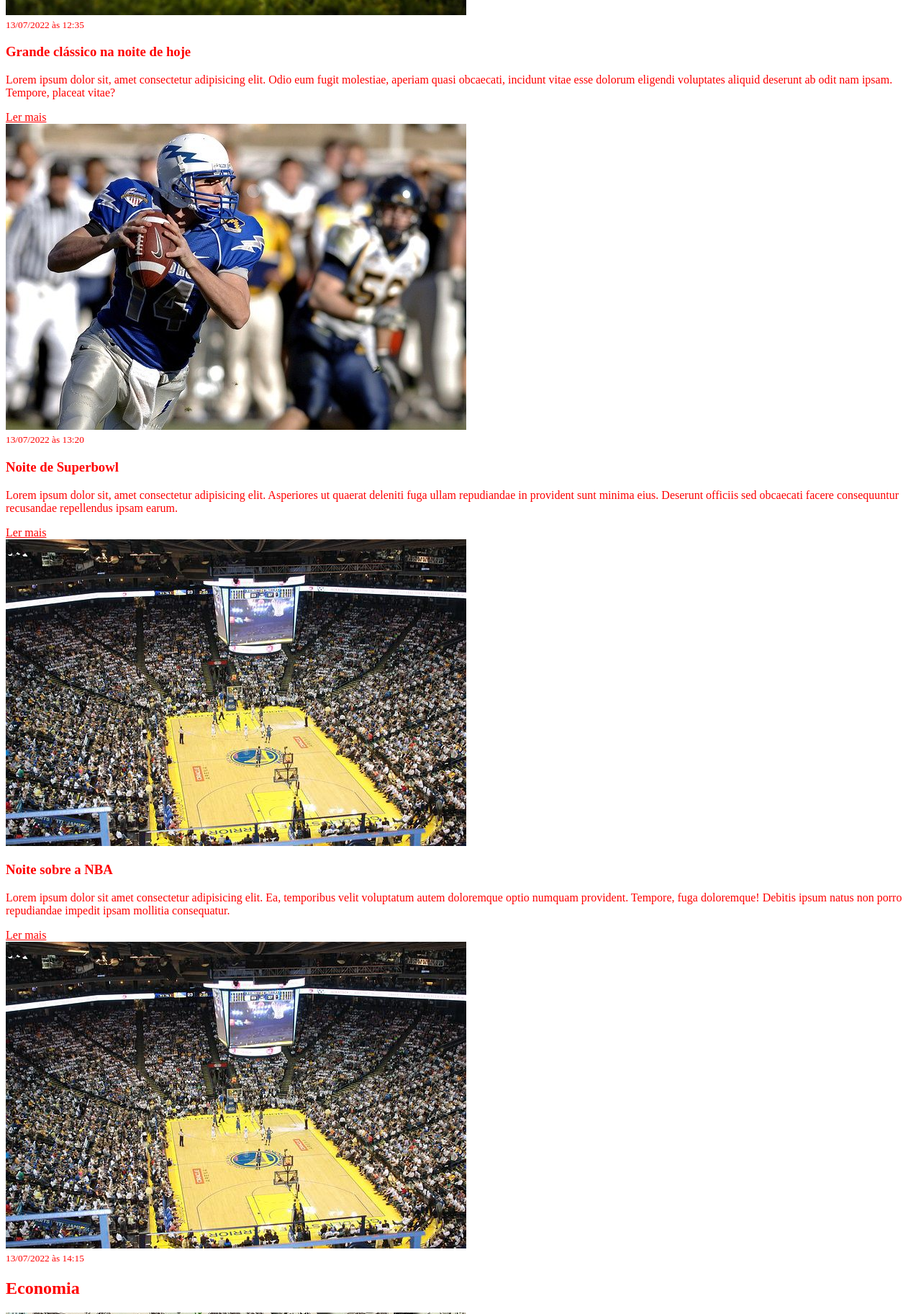
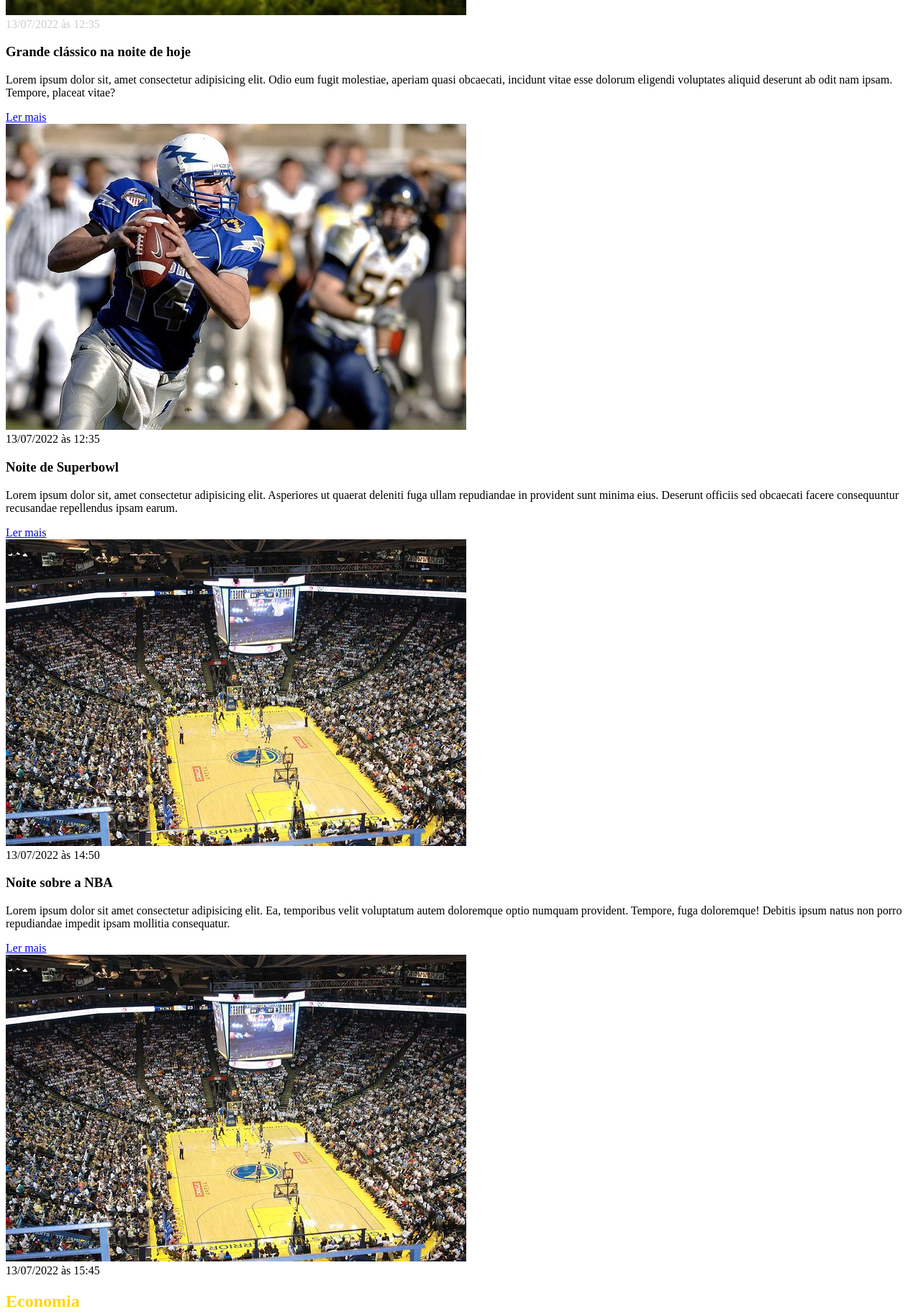
Before and after one commit to gaji-gabriel-yukio/Modulo_de_CSS, a plain HTML site: page index.html in a window 1280 px wide. Shown: the part 606-2431 px from the top of the page at 72% size. Drawn offline with Linux system fonts and the light colour scheme.

Commit message:
revisando conteudo de seletores

```diff
--- a/index.html
+++ b/index.html
@@ -13,12 +13,10 @@
         <li>Economia</li>
     </ul>
     <hr/>
-
+    <section id="Esportes">
     <h2>Esportes</h2>
     <img src="./imagens/futebol.jpg" alt="Bola de Futebol">
-    <br><small>
-        13/07/2022 às 12:35
-    </small>
+    <br><time datetime="13/07/2022 às 12:35" class="criação-data">13/07/2022 às 12:35</time>
 
     <h3>Grande clássico na noite de hoje</h3>
     <p>
@@ -26,9 +24,7 @@
     </p>
     <a href="./index.html">Ler mais</a>
     <br><img src="./imagens/futebol-americano.jpg" alt="Jogador de futebol americano">
-    <br><small>
-        13/07/2022 às 13:20
-    </small>
+    <br><time datetime="13/07/2022 às 13:20">13/07/2022 às 12:35</time>
 
     <h3>Noite de Superbowl</h3>
     <p>
@@ -36,6 +32,7 @@
     </p>
     <a href="./index.html">Ler mais</a>
     <br><img src="./imagens/basquete.jpg" alt="Quadra de basquete">
+    <br><time datetime="13/07/2022 às 14:50">13/07/2022 às 14:50</time>
 
     <h3>Noite sobre a NBA</h3>
     <p>
@@ -43,11 +40,11 @@
     </p>
     <a href="./index.html">Ler mais</a>
     <br><img src="./imagens/basquete.jpg" alt="Quadra de basquete">
-    <br><small>
-        13/07/2022 às 14:15
-    </small>
+    <br><time datetime="13/07/2022 às 15:45">13/07/2022 às 15:45</time>
+    </section>
 
-    <h2>Economia</h2>
+    <section id="economia">
+    <h2 id="economia">Economia</h2>
     <img src="./imagens/dolares.jpg" alt="Dolares">
     <br><small>
         13/07/2022 às 12:20
@@ -59,9 +56,7 @@
     </p>
     <a href="./index.html">Ler mais</a>
     <br><img src="./imagens/euro.jpg" alt="Euros">
-    <br><small>
-        13/07/2022 às 12:35
-    </small>
+    <br><time datetime="13/07/2022 às 12:35">13/07/2022 às 12:35</time>
 
     <h3>Euro em queda de 0.40%</h3>
     <p>
@@ -69,16 +64,14 @@
     </p>
     <a href="./index.html">Ler mais</a><br>
     <img src="./imagens/petroleo.jpg" alt="Mineração de petroleo">
-    <br><small>
-        13/07/2033 às 13:00
-    </small>
+    <br><time datetime="13/07/2033 às 13:00">13/07/2033 às 13:00</time>
 
     <h3>Alta no preço do barril do petróleo</h3>
     <p>
         Lorem ipsum dolor sit amet consectetur adipisicing elit. Ipsam voluptatem ex rerum minus aut corrupti eaque temporibus ab ad labore! Blanditiis asperiores minus nostrum deleniti culpa doloribus libero reiciendis nesciunt.
     </p>
     <br><a href="./index.html">Ler mais</a>
-
+    </section>
 
 </body>
 </html>
--- a/main.css
+++ b/main.css
@@ -1,22 +1,15 @@
     h1 {
+        color:green
+    }
+
+    h2 {
         color: green;
     }
 
-para selecionar uma tag pelo nome, só coloque o nome da tag
-h2 {
-    color:green
-}
-
-jogo da velha para selicionar o id e só se usa um id
     #economia h2 {
         color: gold;
     }
 
-ponto para selicionar class a class pode usar o mesmo em outros elementos
-.creation_date {
+    .criação-data {
         color: #ccc;
     }
-
-*{
-    color: red;
-}
```
Lines whose indentation alone changed are shown as unchanged.
